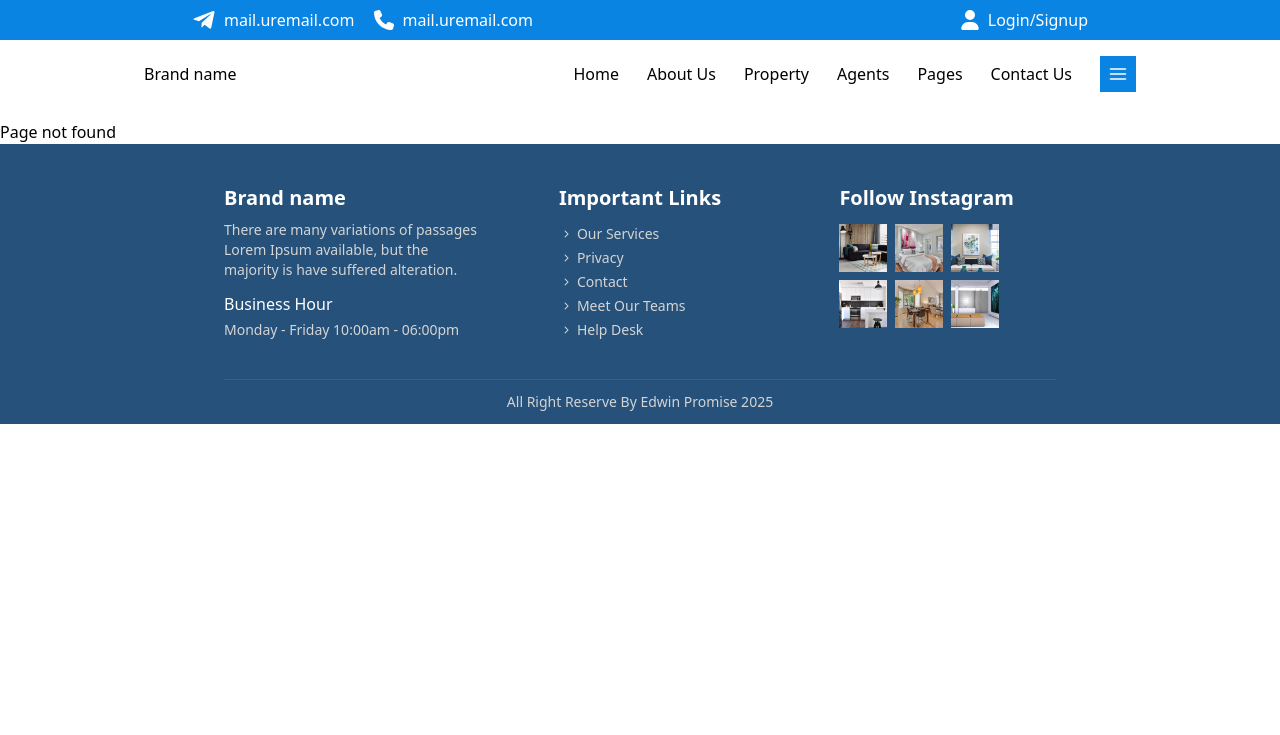
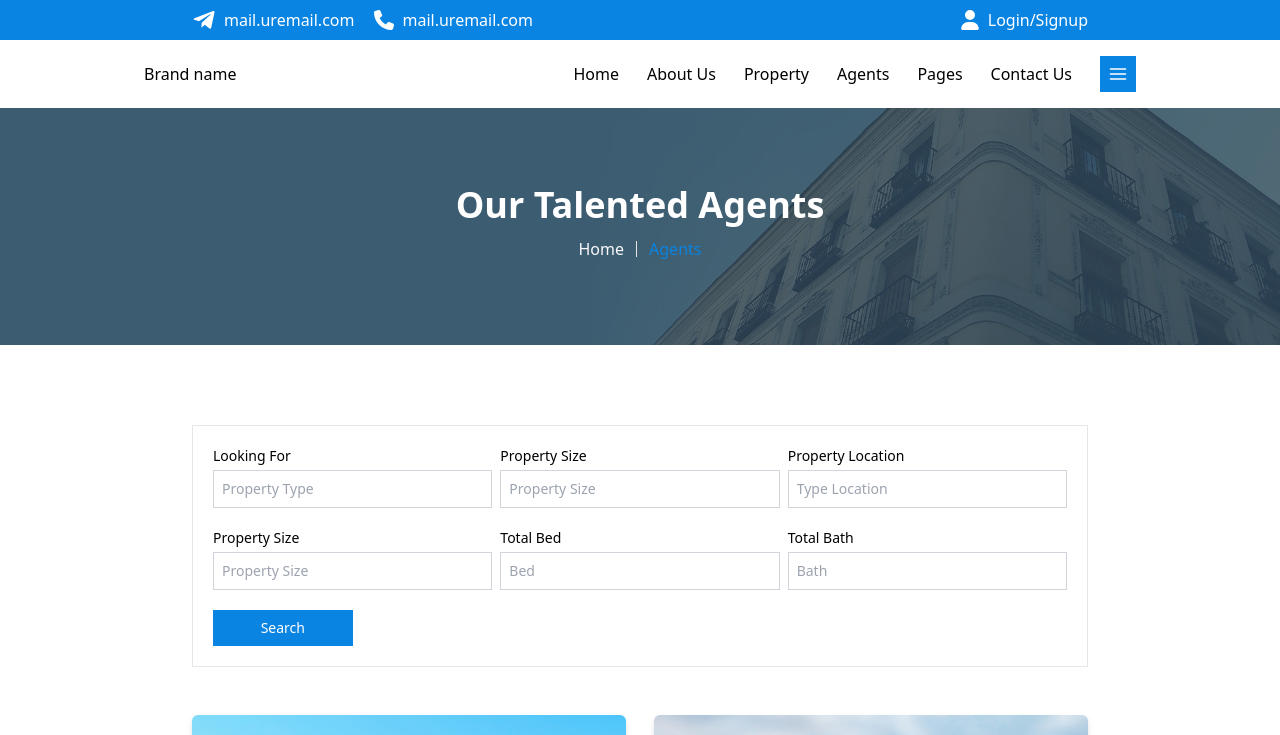
Before and after one commit to Promzy004/real-estate, a React (Vite) app: page /properties in a window 1280 px wide. Shown: the top 735 px of the page. Built offline with nearby package versions, Linux system fonts and the light colour scheme.

Commit message:
properties page added

```diff
--- a/src/App.jsx
+++ b/src/App.jsx
@@ -1,10 +1,10 @@
 import { Route, Routes } from "react-router-dom"
 import Header from "./compoents/header"
-import Hero from "./compoents/hero"
 import Home from "./pages/home"
 import Agents from "./pages/agent"
 import Error404 from "./pages/error404"
 import Footer from "./compoents/footer"
+import Properties from "./pages/properties"
 
 
 function App() {
@@ -15,6 +15,7 @@ function App() {
       <Routes>
         <Route path="/" element={<Home />}/>
         <Route path="/agents" element={<Agents />} />
+        <Route path="/properties" element={<Properties />} />
         <Route path="*" element={<Error404 />} />
       </Routes>
       <Footer />
--- a/src/assets/data/data.js
+++ b/src/assets/data/data.js
@@ -33,7 +33,7 @@ import feature4 from "../images/feature4.png"
 
 
 
-export const features = [
+export const properties = [
     {
         title: 'Bravo Apollo Apartments',
         desc: 'There are many variations of passages of Lorem Ipsum available, but the majority have suffered alteration in some form injected',
--- a/src/compoents/cards/featureCard.jsx
+++ b/src/compoents/cards/propertyCard.jsx
@@ -4,7 +4,7 @@ import { FaBath } from "react-icons/fa6";
 import { RiSofaFill } from "react-icons/ri";
 import { BiArea } from "react-icons/bi";
 
-const FeatureCard = ({ image=img, title, desc, location, bed, bath, rooms, sq, price}) => {
+const PropertyCard = ({ image=img, title, desc, location, bed, bath, rooms, sq, price}) => {
     return (
         <div className="grid grid-cols-1 bg-white drop-shadow-md rounded-md">
             <div className="h-[12rem] rounded-tr-md rounded-tl-md relative" style={{background: `url(${image})`, backgroundSize: 'cover',}}>
@@ -56,4 +56,4 @@ const FeatureCard = ({ image=img, title, desc, location, bed, bath, rooms, sq, p
     );
 }
 
-export default FeatureCard;
+export default PropertyCard;
--- a/src/compoents/header.jsx
+++ b/src/compoents/header.jsx
@@ -51,8 +51,8 @@ const Header = () => {
                             <nav className="flex lg:gap-7 gap-4 items-center justify-center">
                                 <Link to="" className="hover:text-primaryColor duration-300" onClick={() => setNavLinks(false)}>Home</Link>
                                 <Link to="" className="hover:text-primaryColor duration-300" onClick={() => setNavLinks(false)}>About Us</Link>
-                                <Link to="" className="hover:text-primaryColor duration-300" onClick={() => setNavLinks(false)}>Property</Link>
-                                <Link to="" className="hover:text-primaryColor duration-300" onClick={() => setNavLinks(false)}>Agents</Link>
+                                <Link to="/properties" className="hover:text-primaryColor duration-300" onClick={() => setNavLinks(false)}>Property</Link>
+                                <Link to="/agents" className="hover:text-primaryColor duration-300" onClick={() => setNavLinks(false)}>Agents</Link>
                                 <Link to="" className="hover:text-primaryColor duration-300" onClick={() => setNavLinks(false)}>Pages</Link>
                                 <Link to="" className="hover:text-primaryColor duration-300" onClick={() => setNavLinks(false)}>Contact Us</Link>
                                 <div className="bg-primaryColor p-2 cursor-pointer" onClick={() => setNavLinks(!navlinks)}>
--- a/src/index.css
+++ b/src/index.css
@@ -27,5 +27,5 @@
     focus:outline-none
     border
     border-gray-300
-    px-2 py-1
+    px-2 py-2
 }
--- a/src/pages/home.jsx
+++ b/src/pages/home.jsx
@@ -5,14 +5,13 @@ import { MdAddHome } from "react-icons/md";
 import ServiceCard from "../compoents/cards/serviceCard";
 import { agents, services } from "../assets/data/data";
 import Headings from "../compoents/headings";
-import FeatureCard from "../compoents/cards/featureCard";
-import { features } from "../assets/data/data";
+import { properties } from "../assets/data/data";
 import { useState } from "react";
 import NewsLetter from "../compoents/newsletter";
-import Footer from "../compoents/footer";
 import AgentCard from "../compoents/cards/agentCard";
 import { useNavigate } from "react-router-dom";
 import SeeMoreButton from "../compoents/seeMoreButton";
+import PropertyCard from "../compoents/cards/propertyCard";
 
 const Home = () => {
 
@@ -93,12 +92,12 @@ const Home = () => {
             <section className="flex flex-col gap-12 justify-center items-center md:py-20 py-14 bg-color2">
                 <Headings title={headings[0]['title']} desc={headings[0]['desc']} />
                 <div className="lg:w-[70%] md:w-[80%] sm:w-[75%] w-[90%] grid md:grid-cols-2 grid-cols-1 md:gap-7 gap-10">
-                    {features.slice(0, featureIndex).map((feature, index) => (
-                        <FeatureCard key={index} image={feature.image} title={feature.title} desc={feature.desc} bed={feature.bed} bath={feature.bath} rooms={feature.rooms} sq={feature.sq} price={feature.price} />
+                    {properties.slice(0, featureIndex).map((feature, index) => (
+                        <PropertyCard key={index} image={feature.image} title={feature.title} desc={feature.desc} bed={feature.bed} bath={feature.bath} rooms={feature.rooms} sq={feature.sq} price={feature.price} />
                     ))}
                 </div>
                 <div className="flex gap-10">
-                    {(featureIndex < features.length)&& (
+                    {(featureIndex < properties.length)&& (
                         <button className="bg-primaryColor duration-300 hover:text-white/70 text-white px-6 py-3 text-sm" onClick={handleFeatureShowMore}>See More Property</button>
                     )}
                     {featureIndex > 2 && (
--- /dev/null
+++ b/src/pages/properties.jsx
@@ -0,0 +1,68 @@
+import { useState } from "react";
+import { properties } from "../assets/data/data";
+import PagesHero from "../compoents/pagesHero";
+import PropertyCard from "../compoents/cards/propertyCard";
+
+const Properties = () => {
+
+    const [propertyIndex, setPropertyIndex] = useState(6);
+
+    const handlePropertyShowMore = () => {
+        setPropertyIndex((prev) => prev + 2);
+    }
+
+    const handlePropertyShowLess = () => {
+        setPropertyIndex((prev) => prev - 2);
+    }
+
+    return (
+        <div className="">
+            <PagesHero />
+            <div className="md:py-20 py-14 lg:w-[70%] md:w-[80%] sm:w-[75%] w-[90%] flex flex-col gap-12 mx-auto">
+                <form action="" className="grid lg:grid-cols-3 md:grid-cols-2 grid-cols-1 lg:gap-x-2 md:gap-x-3 gap-x-5 lg:gap-y-5 md:gap-y-3 gap-y-3 text-sm border p-5">
+                    <label className="flex flex-col gap-1">
+                        Looking For
+                        <input type="text" className="hero-input" placeholder="Property Type" />
+                    </label>
+                    <label className="flex flex-col gap-1">
+                        Property Size
+                        <input type="text" className="hero-input" placeholder="Property Size" />
+                    </label>
+                    <label className="flex flex-col gap-1">
+                        Property Location
+                        <input type="text" className="hero-input" placeholder="Type Location" />
+                    </label>
+                    <label className="flex flex-col gap-1">
+                        Property Size
+                        <input type="text" className="hero-input" placeholder="Property Size" />
+                    </label>
+                    <label className="flex flex-col gap-1">
+                        Total Bed
+                        <input type="text" className="hero-input" placeholder="Bed" />
+                    </label>
+                    <label className="flex flex-col gap-1">
+                        Total Bath
+                        <input type="text" className="hero-input" placeholder="Bath" />
+                    </label>
+                    <input type="Submit" value='Search' className=" w-[50%] bg-primaryColor px-7 py-2 flex self-end text-sm text-white" />
+                </form>
+                <div className="grid md:grid-cols-2 grid-cols-1 md:gap-7 gap-10">
+                    {properties.slice(0, propertyIndex).map((property, index) => (
+                        <PropertyCard key={index} image={property.image} title={property.title} desc={property.desc} bed={property.bed} bath={property.bath} rooms={property.rooms} sq={property.sq} price={property.price} />
+                    ))}
+                </div>
+                <div className="flex gap-10">
+                    {(propertyIndex < properties.length)&& (
+                        <button className="bg-primaryColor duration-300 hover:text-white/70 text-white px-6 py-3 text-sm" onClick={handlePropertyShowMore}>See More Property</button>
+                    )}
+                    {propertyIndex > 2 && (
+                        <button className="bg-gray-400 duration-300 hover:text-white/70 text-white px-6 py-3 text-sm" onClick={handlePropertyShowLess}>Show less</button>
+                    )}
+                </div>
+
+            </div>
+        </div>
+    );
+}
+
+export default Properties;
```
